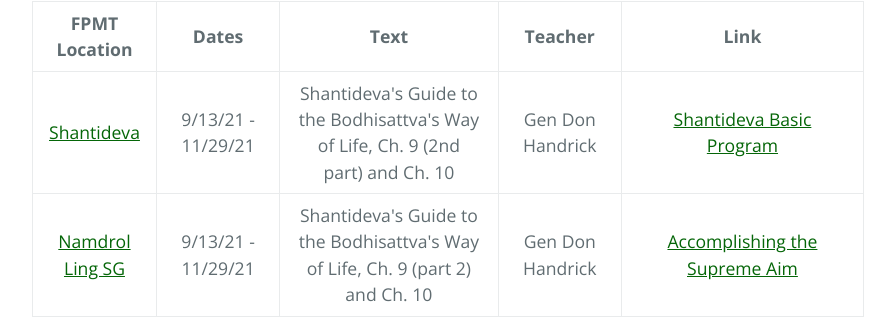
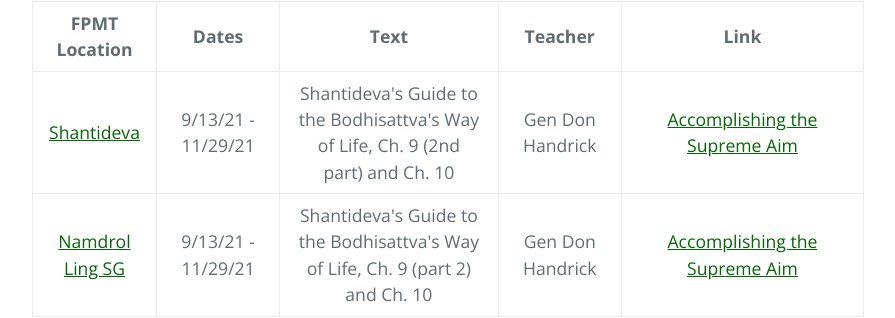
Before and after one commit to lgeorge/lgeorge.github.io, a Jekyll site: the page built from fpmt-na/index.html, in a window 1280 px wide and 900 px high, scrolled down 1468 px. Shown: the part 153-471 px from the top of the window, without its empty margins (192-1087 px from the left). Built offline with Jekyll 4.4.1, drawn with Linux system fonts in a browser that asks for light colours.

Commit message:
Update index.html

```diff
--- a/fpmt-na/index.html
+++ b/fpmt-na/index.html
@@ -101,7 +101,7 @@
             <td style="text-align:center">9/13/21 - 11/29/21</td>
             <td style="text-align:center">Shantideva's Guide to the Bodhisattva's Way of Life, Ch. 9 (2nd part) and Ch. 10</td>
             <td style="text-align:center">Gen Don Handrick</td>
-            <td style="text-align:center"><a href="https://shantidevanyc.org/programs/study/basic-program/" target="_blank" rel="noreferrer noopener">Shantideva Basic Program</a></td>
+            <td style="text-align:center"><a href="https://shantidevanyc.org/handrick-sep-2021/" target="_blank" rel="noreferrer noopener">Accomplishing the Supreme Aim</a></td>
           </tr>
           <tr>
             <td style="text-align:center"><a href="http://namdrol-ling.com/" target="_blank" rel="noreferrer noopener"></a><a target="_blank" href="http://namdrol-ling.com/" rel="noreferrer noopener">Namdrol Ling SG</a></td>
```
